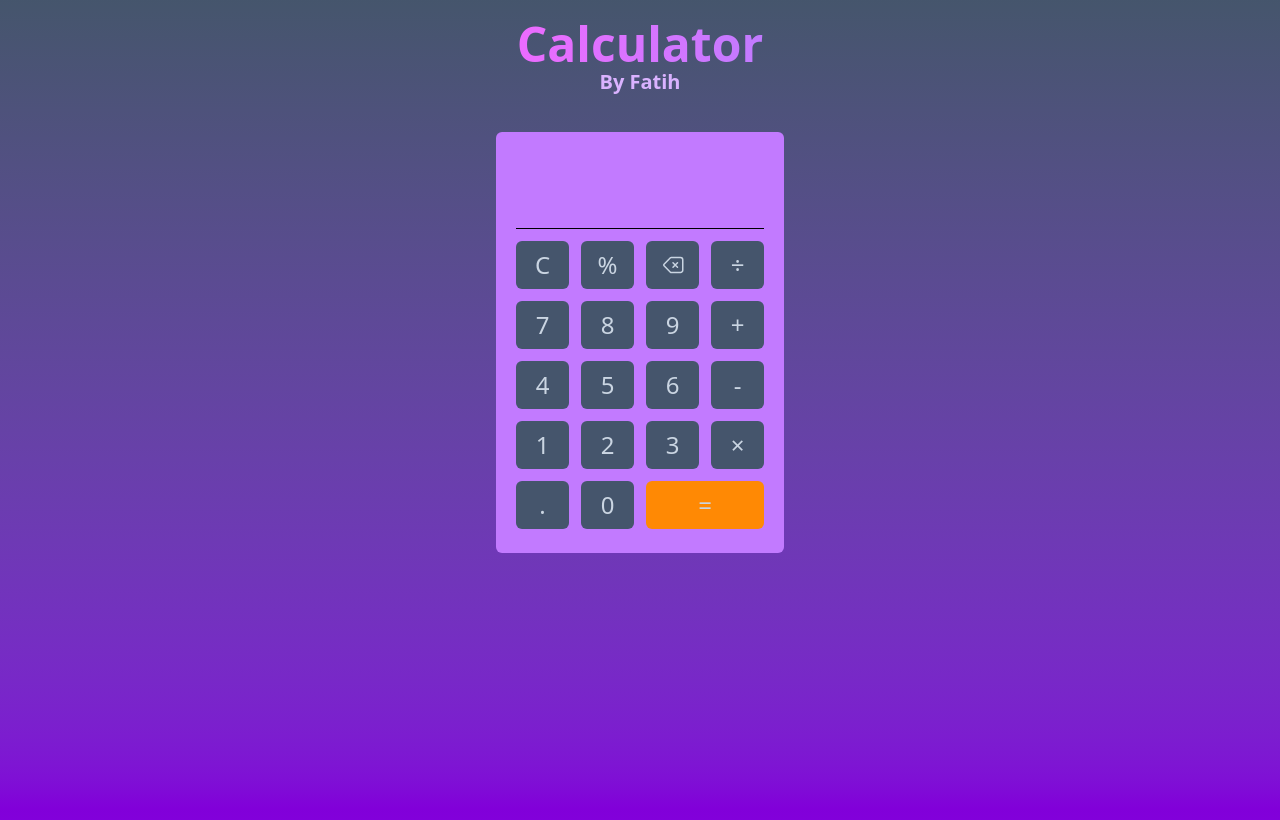
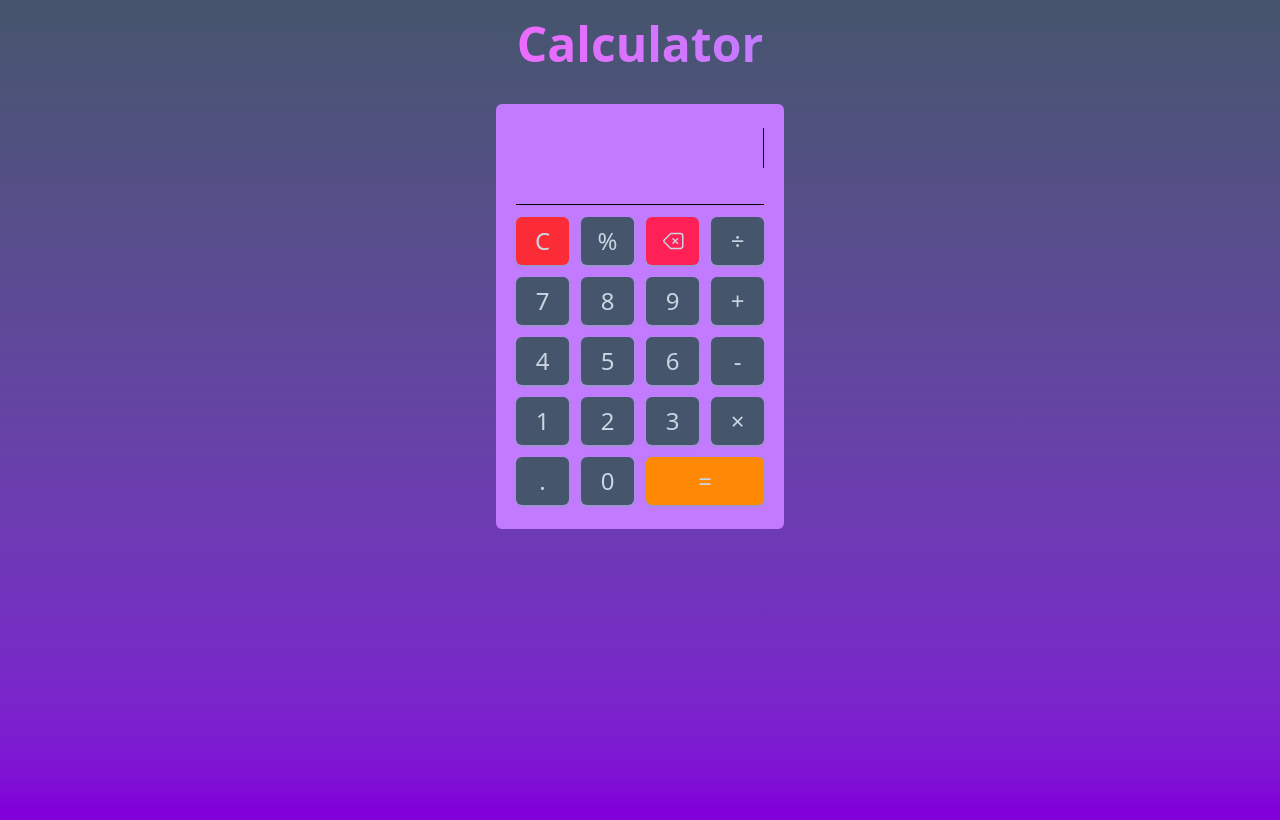
Before and after one commit to sabfatih/Calculator-App, a React (Vite) app: page / in a window 1280 px wide. Built offline with nearby package versions, Linux system fonts and the light colour scheme.

Commit message:
Keyboard click feature, modify the css

```diff
--- a/src/App.css
+++ b/src/App.css
@@ -3,3 +3,7 @@
 body {
   @apply min-h-screen bg-gradient-to-b from-slate-600  to-purple-700;
 }
+
+.button_style {
+  @apply w-full h-12 text-2xl shadow-sm shadow-slate-400 hover:shadow-md hover:shadow-slate-300 rounded-md text-slate-300 cursor-pointer active:opacity-75 transition-colors;
+}
--- a/src/App.jsx
+++ b/src/App.jsx
@@ -8,7 +8,7 @@ function App() {
         <span className="text-5xl font-extrabold bg-gradient-to-l from-purple-400 to-fuchsia-400 bg-clip-text text-transparent">
           Calculator
         </span>
-        <p className="text-xl font-semibold text-purple-300">By Fatih</p>
+        {/* <p className="text-xl font-semibold text-purple-300">By Fatih</p> */}
       </header>
       <Calculator />
     </>
--- a/src/components/Calculator.jsx
+++ b/src/components/Calculator.jsx
@@ -1,19 +1,62 @@
 import React, { useEffect, useRef, useState } from "react";
 
 const Calculator = () => {
+  const button1Ref = useRef(null);
+  const button2Ref = useRef(null);
+  const button3Ref = useRef(null);
+  const button4Ref = useRef(null);
+  const button5Ref = useRef(null);
+  const button6Ref = useRef(null);
+  const button7Ref = useRef(null);
+  const button8Ref = useRef(null);
+  const button9Ref = useRef(null);
+  const button0Ref = useRef(null);
+  const buttonDotRef = useRef(null);
+  const buttonPercentRef = useRef(null);
+  const buttonPlusRef = useRef(null);
+  const buttonMinusRef = useRef(null);
+  const buttonMultipleRef = useRef(null);
+  const buttonDivideRef = useRef(null);
+  const buttonClearRef = useRef(null);
+  const buttonBackspaceRef = useRef(null);
+  const buttonEqualRef = useRef(null);
+
+  useEffect(() => {
+    const keyHandler = (e) => {
+      const key = e.key;
+
+      if (key === "0") button0Ref.current?.click();
+      else if (key === "1") button1Ref.current?.click();
+      else if (key === "2") button2Ref.current?.click();
+      else if (key === "3") button3Ref.current?.click();
+      else if (key === "4") button4Ref.current?.click();
+      else if (key === "5") button5Ref.current?.click();
+      else if (key === "6") button6Ref.current?.click();
+      else if (key === "7") button7Ref.current?.click();
+      else if (key === "8") button8Ref.current?.click();
+      else if (key === "9") button9Ref.current?.click();
+      else if (key === ".") buttonDotRef.current?.click();
+      else if (key === "%") buttonPercentRef.current?.click();
+      else if (key === "+") buttonPlusRef.current?.click();
+      else if (key === "-") buttonMinusRef.current?.click();
+      else if (key === "*") buttonMultipleRef.current?.click();
+      else if (key === "/") buttonDivideRef.current?.click();
+      else if (key === "Enter" || key === "=") buttonEqualRef.current?.click();
+      else if (key === "Backspace") buttonBackspaceRef.current?.click();
+      else if (key.toLowerCase() === "c") buttonClearRef.current?.click();
+    };
+
+    window.addEventListener("keydown", (e) => keyHandler(e));
+
+    return window.removeEventListener("keydown", (e) => keyHandler(e));
+  }, []);
+  const [inputUser, setInputUser] = useState("");
+  const [result, setResult] = useState("0");
   // const inputRef = useRef(null);
 
   // useEffect(() => {
   //   inputRef.current.focus();
   // }, []);
-
-  const [inputUser, setInputUser] = useState("");
-  const [result, setResult] = useState("0");
-  const inputRef = useRef(null);
-
-  useEffect(() => {
-    inputRef.current.focus();
-  }, []);
 
   const checkOperators = (calculation, percentCalcsArgs) => {
     const removeLastChar = ["+", "-", "*", "/", "."];
@@ -96,61 +139,119 @@ const Calculator = () => {
     <div className="mx-4 px-3 py-4">
       <div className="mx-auto w-72 rounded-md bg-purple-400 px-5 py-6">
         <div className="flex flex-col">
-          <input
-            onChange={(e) => {
-              let allowedInput = e.target.value;
-
-              const disallowedChars = /[^0-9+\-*/%.]+/g;
-              if (allowedInput.match(disallowedChars)) {
-                allowedInput = allowedInput.replace(disallowedChars, "");
-              }
-
-              setInputUser(allowedInput);
-              // inputHandler(allowedInput);
-            }}
-            onKeyDown={(e) => {}}
-            ref={inputRef}
-            type="text"
-            className="text-right outline-none text-3xl font-semibold"
-            spellCheck={false}
-            autoComplete="off"
-            value={inputUser}
-          />
+          <p
+            className={`text-right outline-none text-3xl font-semibold h-10 ${
+              !inputUser.length > 0 ? "border-r" : ""
+            }`}
+          >
+            {inputUser}
+          </p>
           <p className="ml-auto text-xl mt-1 opacity-60 min-h-7">{result}</p>
         </div>
         <hr className="border-t-1 my-1" />
         {/* Buttons */}
         <div className="mt-3 grid grid-cols-4 grid-rows-5 gap-3 place-items-center">
-          <ClearButton setInputUser={setInputUser} />
-          <Button input={"%"} setInputUser={setInputUser} />
-          <BackspaceButton setInputUser={setInputUser} />
-          <Button input={"÷"} setInputUser={setInputUser} />
+          <ClearButton setInputUser={setInputUser} buttonRef={buttonClearRef} />
+          <Button
+            input={"%"}
+            setInputUser={setInputUser}
+            buttonRef={buttonPercentRef}
+          />
+          <BackspaceButton
+            setInputUser={setInputUser}
+            buttonRef={buttonBackspaceRef}
+          />
+          <Button
+            input={"÷"}
+            setInputUser={setInputUser}
+            buttonRef={buttonDivideRef}
+          />
 
-          <Button input={"7"} setInputUser={setInputUser} />
-          <Button input={"8"} setInputUser={setInputUser} />
-          <Button input={"9"} setInputUser={setInputUser} />
-          <Button input={"+"} setInputUser={setInputUser} />
+          <Button
+            input={"7"}
+            setInputUser={setInputUser}
+            buttonRef={button7Ref}
+          />
+          <Button
+            input={"8"}
+            setInputUser={setInputUser}
+            buttonRef={button8Ref}
+          />
+          <Button
+            input={"9"}
+            setInputUser={setInputUser}
+            buttonRef={button9Ref}
+          />
+          <Button
+            input={"+"}
+            setInputUser={setInputUser}
+            buttonRef={buttonPlusRef}
+          />
 
-          <Button input={"4"} setInputUser={setInputUser} />
-          <Button input={"5"} setInputUser={setInputUser} />
-          <Button input={"6"} setInputUser={setInputUser} />
-          <Button input={"-"} setInputUser={setInputUser} />
+          <Button
+            input={"4"}
+            setInputUser={setInputUser}
+            buttonRef={button4Ref}
+          />
+          <Button
+            input={"5"}
+            setInputUser={setInputUser}
+            buttonRef={button5Ref}
+          />
+          <Button
+            input={"6"}
+            setInputUser={setInputUser}
+            buttonRef={button6Ref}
+          />
+          <Button
+            input={"-"}
+            setInputUser={setInputUser}
+            buttonRef={buttonMinusRef}
+          />
 
-          <Button input={"1"} setInputUser={setInputUser} />
-          <Button input={"2"} setInputUser={setInputUser} />
-          <Button input={"3"} setInputUser={setInputUser} />
-          <Button input={"×"} setInputUser={setInputUser} />
+          <Button
+            input={"1"}
+            setInputUser={setInputUser}
+            buttonRef={button1Ref}
+          />
+          <Button
+            input={"2"}
+            setInputUser={setInputUser}
+            buttonRef={button2Ref}
+          />
+          <Button
+            input={"3"}
+            setInputUser={setInputUser}
+            buttonRef={button3Ref}
+          />
+          <Button
+            input={"×"}
+            setInputUser={setInputUser}
+            buttonRef={buttonMultipleRef}
+          />
 
-          <Button input={"."} setInputUser={setInputUser} />
-          <Button input={"0"} setInputUser={setInputUser} />
-          <EqualButton setInputUser={setInputUser} result={result} />
+          <Button
+            input={"."}
+            setInputUser={setInputUser}
+            buttonRef={buttonDotRef}
+          />
+          <Button
+            input={"0"}
+            setInputUser={setInputUser}
+            buttonRef={button0Ref}
+          />
+          <EqualButton
+            setInputUser={setInputUser}
+            result={result}
+            buttonRef={buttonEqualRef}
+          />
         </div>
       </div>
     </div>
   );
 };
 
-const Button = ({ input, setInputUser }) => {
+const Button = ({ input, setInputUser, buttonRef }) => {
   const buttonHandler = (input) => {
     const operators = ["+", "-", "×", "÷"];
 
@@ -162,11 +263,7 @@ const Button = ({ input, setInputUser }) => {
         if (input == "+" || input == "×" || input == "÷" || input == "%") {
           acceptedInput = "";
         } else {
-          if (input == ".") {
-            acceptedInput = "0.";
-          } else {
-            acceptedInput = input;
-          }
+          acceptedInput = input;
         }
 
         // return acceptedInput;
@@ -203,28 +300,32 @@ const Button = ({ input, setInputUser }) => {
 
   return (
     <button
-      onClick={() => buttonHandler(input)}
-      className="w-full h-12 text-2xl rounded-md bg-slate-600 text-slate-300 cursor-pointer hover:bg-slate-700 active:opacity-75 transition-colors"
+      onClick={() => {
+        buttonHandler(input);
+      }}
+      ref={buttonRef}
+      className="button_style bg-slate-600 hover:bg-slate-700"
     >
       {input}
     </button>
   );
 };
 
-const ClearButton = ({ setInputUser }) => {
+const ClearButton = ({ setInputUser, buttonRef }) => {
   return (
     <button
       onClick={() => {
         setInputUser("");
       }}
-      className="w-full h-12 text-2xl rounded-md bg-slate-600 text-slate-300 cursor-pointer hover:bg-slate-700 transition-colors"
+      ref={buttonRef}
+      className="button_style bg-red-500 hover:bg-red-600"
     >
       C
     </button>
   );
 };
 
-const BackspaceButton = ({ setInputUser }) => {
+const BackspaceButton = ({ setInputUser, buttonRef }) => {
   return (
     <button
       onClick={() => {
@@ -236,20 +337,24 @@ const BackspaceButton = ({ setInputUser }) => {
           }
         });
       }}
-      className="w-full h-12 text-2xl rounded-md bg-slate-600 text-slate-300 cursor-pointer hover:bg-slate-700 transition-colors"
+      ref={buttonRef}
+      className="button_style bg-rose-500 hover:bg-rose-600"
     >
       <IconBackspace />
     </button>
   );
 };
 
-const EqualButton = ({ setInputUser, result }) => {
+const EqualButton = ({ setInputUser, result, buttonRef }) => {
   return (
     <button
       onClick={() => {
-        setInputUser(result.toString());
+        if (result.toString().length > 0) {
+          setInputUser(result.toString());
+        }
       }}
-      className="w-full h-12 text-2xl col-span-2 rounded-md bg-orange-400 text-slate-300 cursor-pointer hover:bg-orange-500 transition-colors"
+      ref={buttonRef}
+      className="button_style bg-orange-400 hover:bg-orange-500 col-span-2"
     >
       =
     </button>
```
